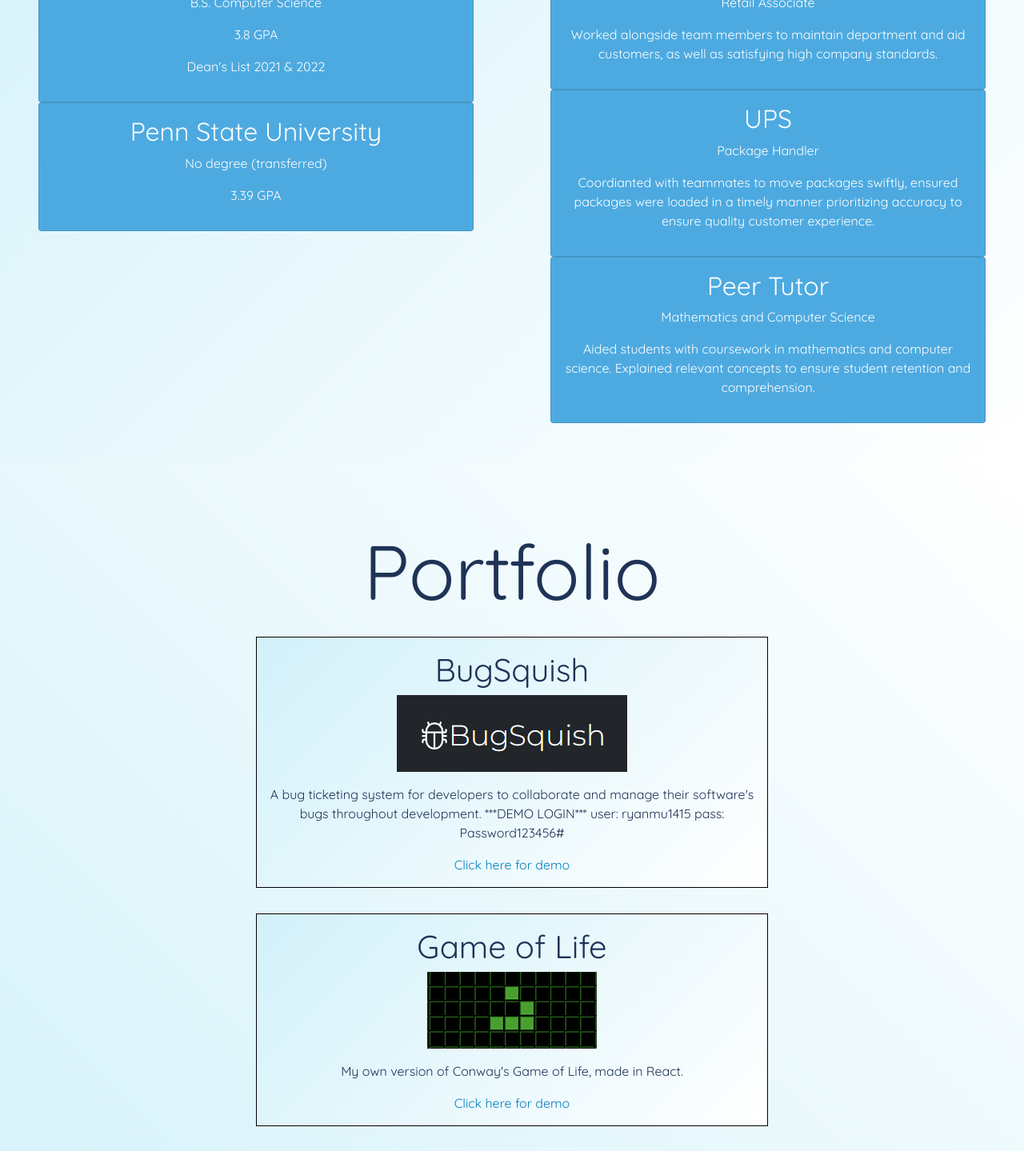
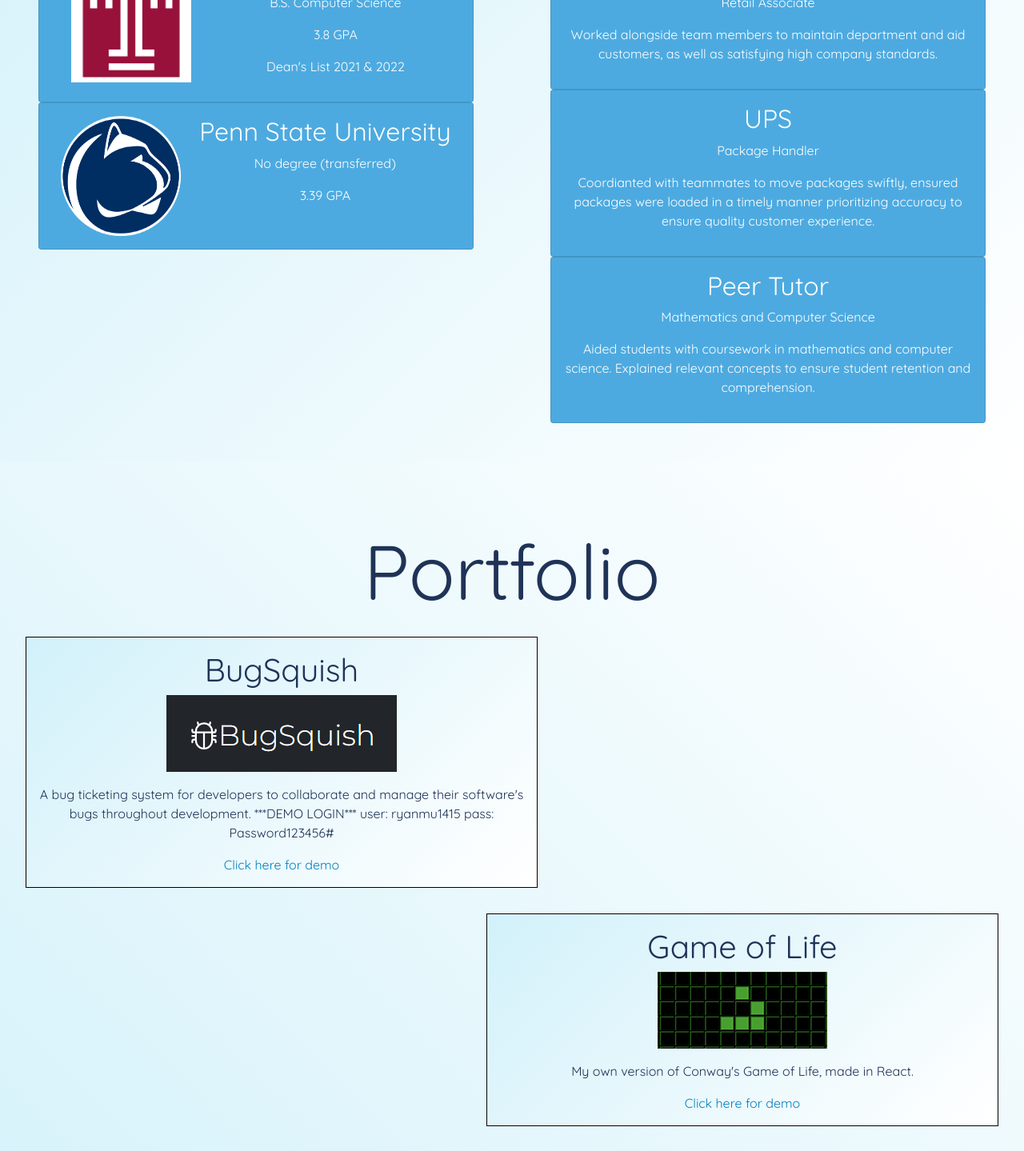
Before and after one commit to tun35770/Portfolio, a React (Vite) app in the folder Portfolio/: page / in a window 1280 px wide. Shown: the part 1280-2719 px from the top of the page at 80% size. Built offline with nearby package versions, Linux system fonts and the light colour scheme.

Commit message:
Added school logos/styling changes

```diff
--- a/Portfolio/src/App.css
+++ b/Portfolio/src/App.css
@@ -48,17 +48,27 @@
 }
 
 .Showcase {
-  width: 100%;
+  width: 50%;
+  min-width: 500px;
   border: 1px solid black;
 }
 
 .Showcase-Group {
   display: flex;
   flex-direction: column;
-  align-items: center;
-  justify-content: space-evenly;
   width: 100%;
   padding-top: 5em;
+  margin: 0 auto;
+}
+
+.Showcase-Left {
+  align-self: flex-start;
+  margin-left: 2em;
+}
+
+.Showcase-Right {
+  align-self: flex-end;
+  margin-right: 2em;
 }
 
 .Showcase-Image {
--- a/Portfolio/src/App.tsx
+++ b/Portfolio/src/App.tsx
@@ -29,7 +29,7 @@ function App() {
 
         <section id="bio" className="light-color-1 bio-container">
 
-          <div className="name pr-3" style={{
+          <div className="name px-3" style={{
             textAlign: 'right',
             width: '50%',
           }}>
@@ -46,7 +46,7 @@ function App() {
 
           </div>
 
-          <div className="bio pl-3" style={{
+          <div className="bio px-3" style={{
             fontSize: '1.5em',
             width: '50%',
             textAlign: 'left',
@@ -116,24 +116,45 @@ function App() {
               }}>
 
                 <Card className="Card p-3" style={{
+                  display:'flex',
+                  flexDirection:'row',
+                  justifyContent: 'space-around',
                   backgroundColor: 'rgba(77, 170, 224, 1)',
                   color: 'white',
                 }}>
+                  <div style={{margin:'auto 0'}}>
+                    <img src='/Temple.png' width='150em' height='150em' />
+                  </div>
+
+
+                  <div>
                     <h1> Temple University </h1>
 
                     <p> B.S. Computer Science </p>
                     <p> 3.8 GPA </p>
                     <p> Dean's List 2021 & 2022 </p>
+                  </div>
+
                 </Card>
 
                 <Card className="Card p-3" style={{
+                  display:'flex',
+                  flexDirection:'row',
+                  justifyContent: 'space-around',
                   backgroundColor: 'rgba(77, 170, 224, 1)',
                   color: 'white',
                 }}>
+
+                  <div>
+                    <img src='PennState.png' width='150em' height='150em' />
+                  </div>
+                  <div>
                     <h1> Penn State University </h1>
 
                     <p> No degree (transferred)</p>
                     <p> 3.39 GPA </p>
+                  </div>
+
                 </Card>
               </div>
 
@@ -202,21 +223,26 @@ function App() {
 
 
         <section id="portfolio" className='light-color-1 Showcase-Group'>
-          <h1 style={{fontSize: '6em'}}> Portfolio </h1>
+          <h1 style={{
+            fontSize: '6em',
+            }}> Portfolio </h1>
           <Showcase showcaseImage='/BugSquish.png' showcaseTitle='BugSquish'
                     showcaseDescription="A bug ticketing system for developers to collaborate
                             and manage their software's bugs throughout development.
                             ***DEMO LOGIN*** user: ryanmu1415 pass: Password123456#"
-                    showcaseLink='https://tun35770.github.io/BugSquish'/>
+                    showcaseLink='https://tun35770.github.io/BugSquish'
+                    position='left' />
 
           <Showcase showcaseImage='/game-of-life.png' showcaseTitle='Game of Life'
                     showcaseDescription="My own version of Conway's Game of Life, made in React."
-                    showcaseLink='https://tun35770.github.io/game-of-life'/>
+                    showcaseLink='https://tun35770.github.io/game-of-life'
+                    position='right'/>
 
           <Showcase showcaseImage='/StockTracker.png' showcaseTitle='Stock Tracker'
                     showcaseDescription='A stock price tracking app. Makes use of finnhub and CoinGecko APIs
                             to fetch live prices.'
-                    showcaseLink='https://tun35770.github.io/StockTracker/'/>
+                    showcaseLink='https://tun35770.github.io/StockTracker/'
+                    position='left'/>
         </section>
 
       </div>
--- a/Portfolio/src/components/Showcase.tsx
+++ b/Portfolio/src/components/Showcase.tsx
@@ -1,8 +1,17 @@
-const Showcase = ( {showcaseImage, showcaseTitle, showcaseDescription, showcaseLink }: {showcaseImage: string, showcaseTitle: string, showcaseDescription: string, showcaseLink: string} ) => {
+const Showcase = ( {showcaseImage, showcaseTitle, showcaseDescription, showcaseLink, position }: {showcaseImage: string, showcaseTitle: string, showcaseDescription: string, showcaseLink: string, position: string} ) => {
+
+  const getPositionClassName = (position:string) => {
+    let classname;
+    if(position === 'left')
+      classname = 'Showcase-Left'
+    else
+      classname = 'Showcase-Right'
+
+    return classname;
+  }
+
   return (
-    <div className='Showcase light-color-2 my-3 p-3' style={{
-      width: '50%',
-    }}>
+    <div className={` ${getPositionClassName(position)} Showcase light-color-2 my-3 p-3`} >
         <h1 className='Showcase-Title'> {showcaseTitle} </h1>
         <img className='Showcase-Image' src={showcaseImage} alt='Showcase Image'/>
         <p className='my-3 Showcase-Description' > {showcaseDescription} </p>
```
Also changed, not shown: Portfolio/public/PennState.png (added), Portfolio/public/Temple.png (added). Lines whose indentation alone changed are shown as unchanged.
